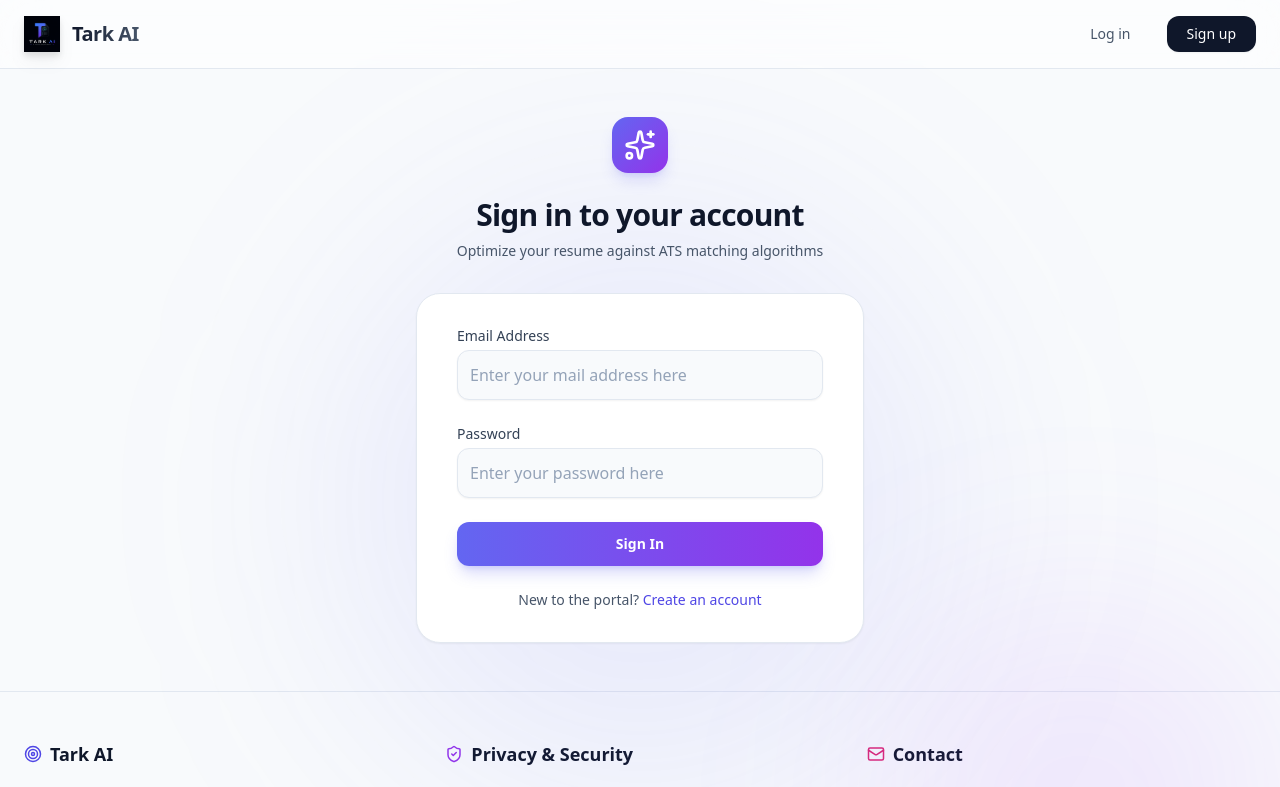
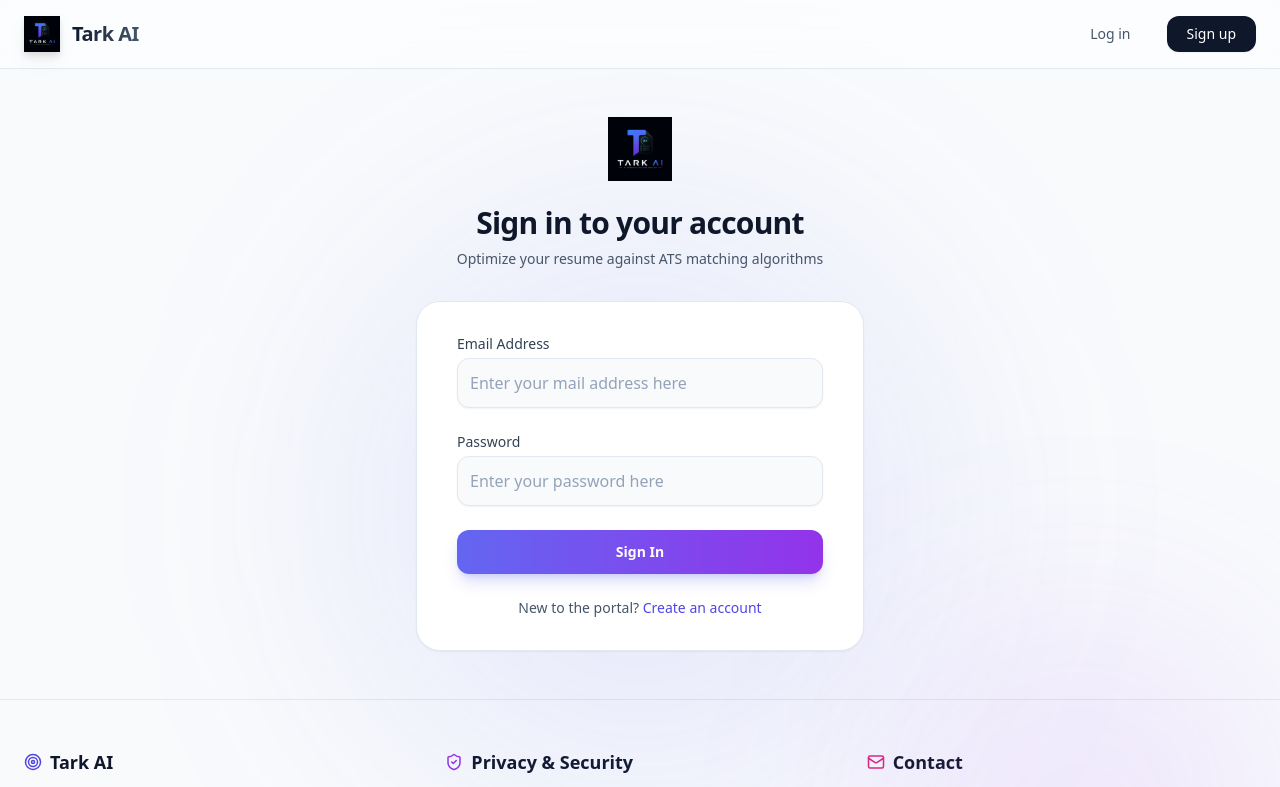
Before and after one commit to sushanth005/Tark-AI, a React (Vite) app in the folder frontend/: page /login in a window 1280 px wide. Shown: the top 787 px of the page. Built offline with nearby package versions, Linux system fonts and the light colour scheme.

Commit message:
UI modified

```diff
--- a/frontend/src/pages/Login.jsx
+++ b/frontend/src/pages/Login.jsx
@@ -2,7 +2,6 @@
 import { Link, useNavigate } from 'react-router-dom';
 import axios from 'axios';
 import { AuthContext } from '../context/AuthContext';
-import { Sparkles } from 'lucide-react';
 
 export default function Login() {
   const [email, setEmail] = useState('');
@@ -34,8 +33,8 @@
 
       <div className="flex-1 flex flex-col justify-center py-12 sm:px-6 lg:px-8 relative z-10 animate-fade-in">
         <div className="sm:mx-auto w-full max-w-md text-center animate-slide-up">
-          <div className="inline-flex items-center justify-center p-3 bg-gradient-to-br from-indigo-500 to-purple-600 rounded-2xl shadow-lg shadow-indigo-500/20 text-white mb-6">
-            <Sparkles size={32} />
+          <div className="inline-flex items-center justify-center mb-6">
+            <img src="/logo.png" alt="Tark AI Logo" className="w-16 h-16 object-contain" />
           </div>
           <h2 className="text-3xl font-extrabold tracking-tight text-slate-900 dark:text-white">Sign in to your account</h2>
           <p className="mt-2 text-sm text-slate-600 dark:text-slate-400">Optimize your resume against ATS matching algorithms</p>
```
